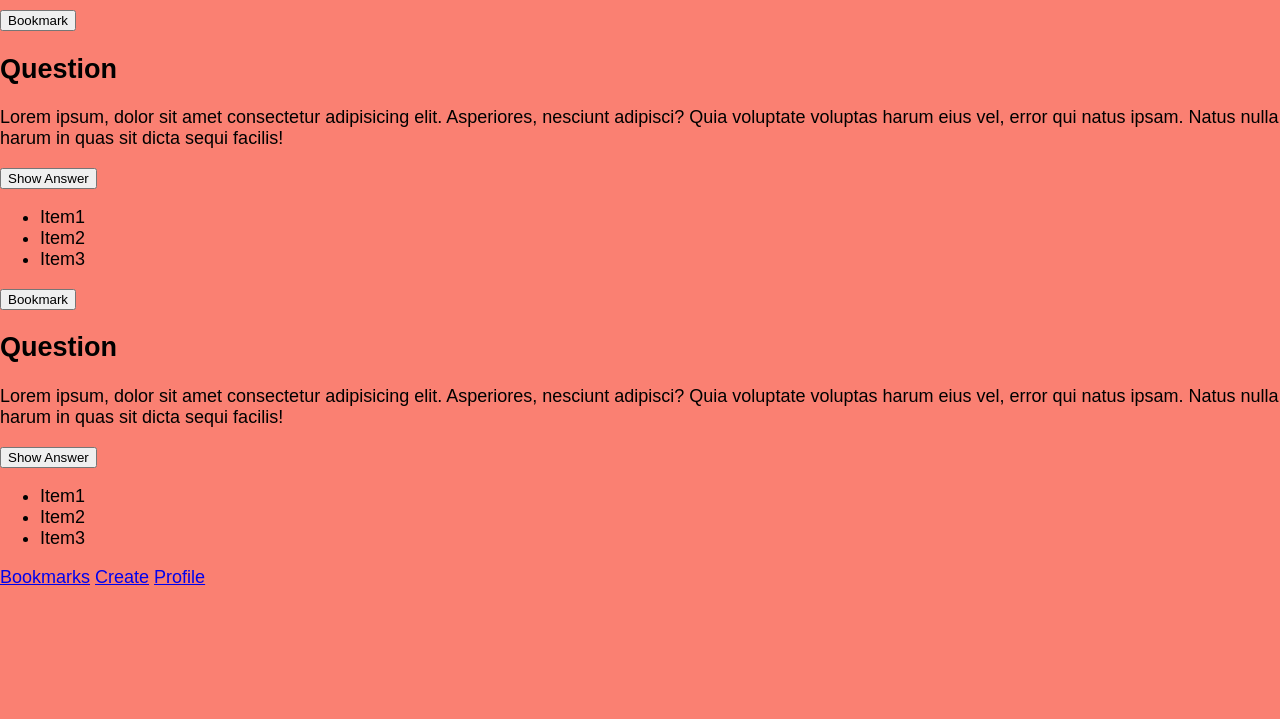
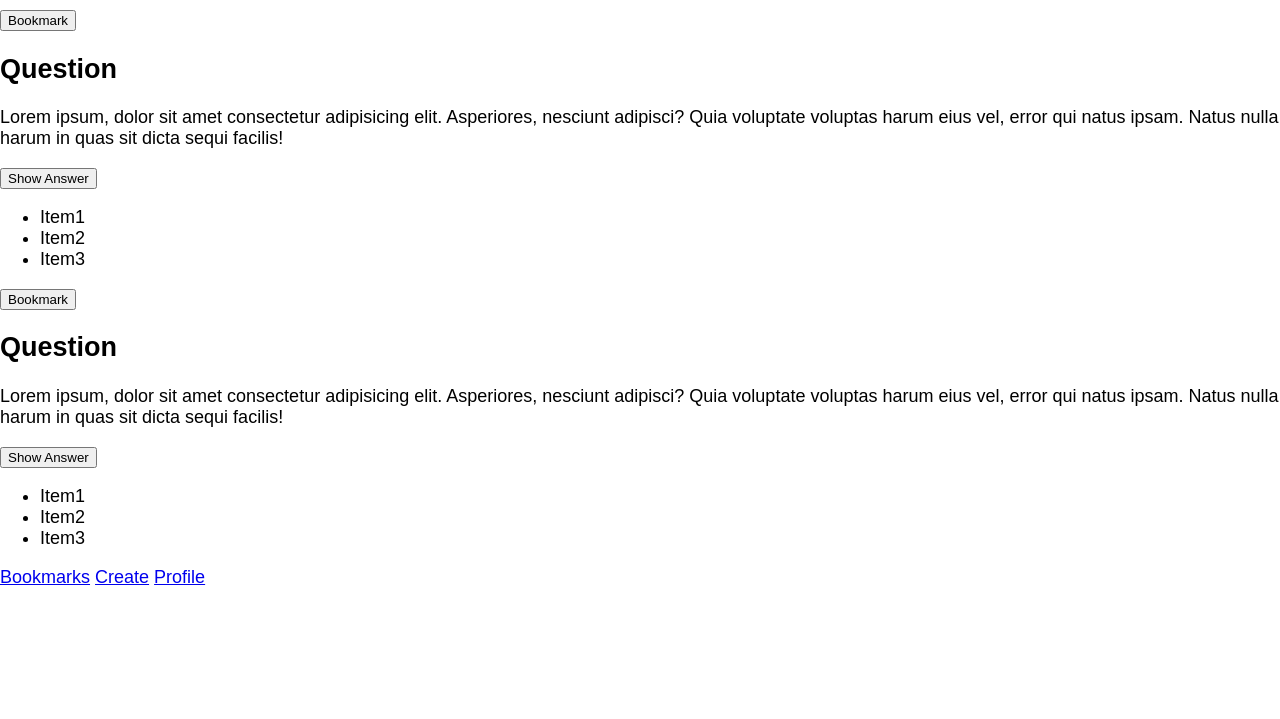
Before and after one commit to annaleaschroeder/quiz-appp, a website: page index.html in a window 1280 px wide. Shown: the part 81-800 px from the top of the page. Drawn offline with Linux system fonts and the light colour scheme.

Commit message:
Setup complete

```diff
--- a/styles.css
+++ b/styles.css
@@ -1 +1,9 @@
-*{box-sizing:border-box}body{margin:0;font-family:sans-serif;font-size:112.5%;background:salmon}.m-10{margin:10px}
+* {
+  box-sizing: border-box;
+}
+
+body {
+  margin: 0;
+  font-family: sans-serif;
+  font-size: 112.5%;
+}
```
